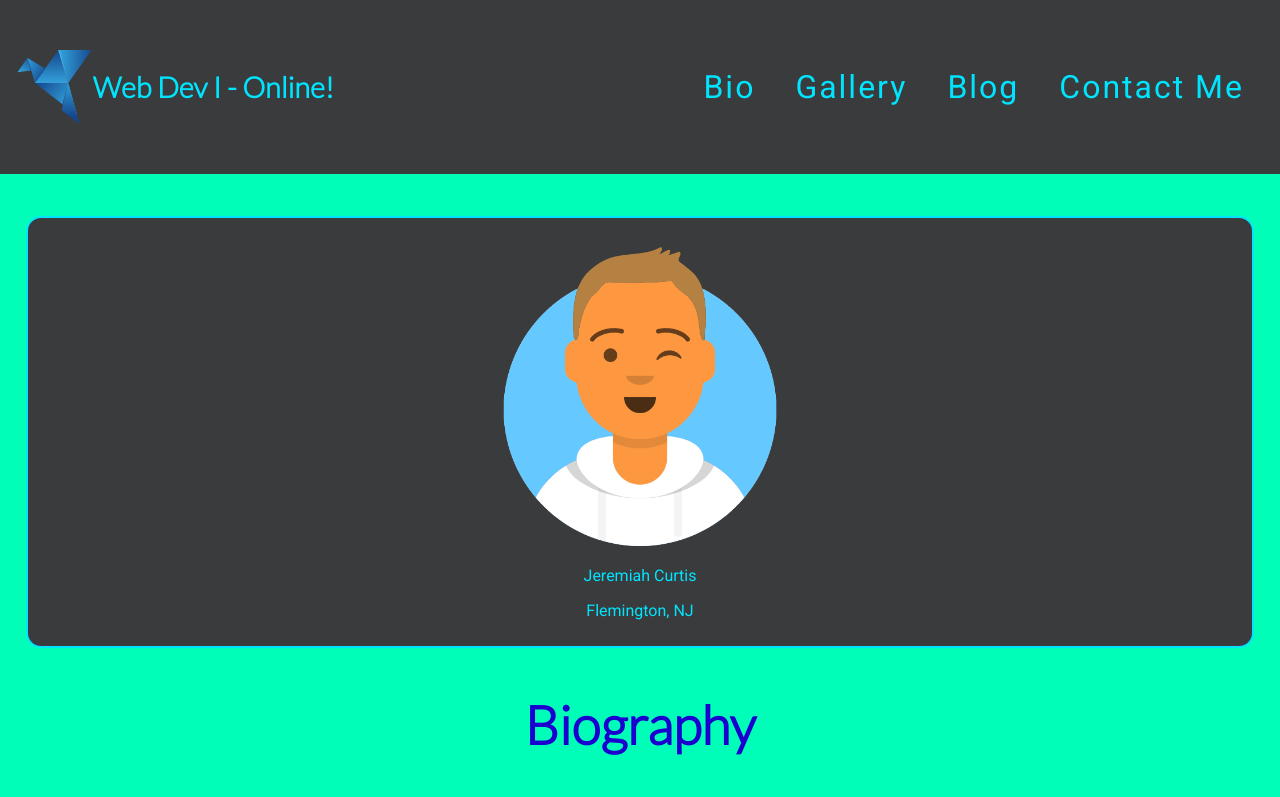
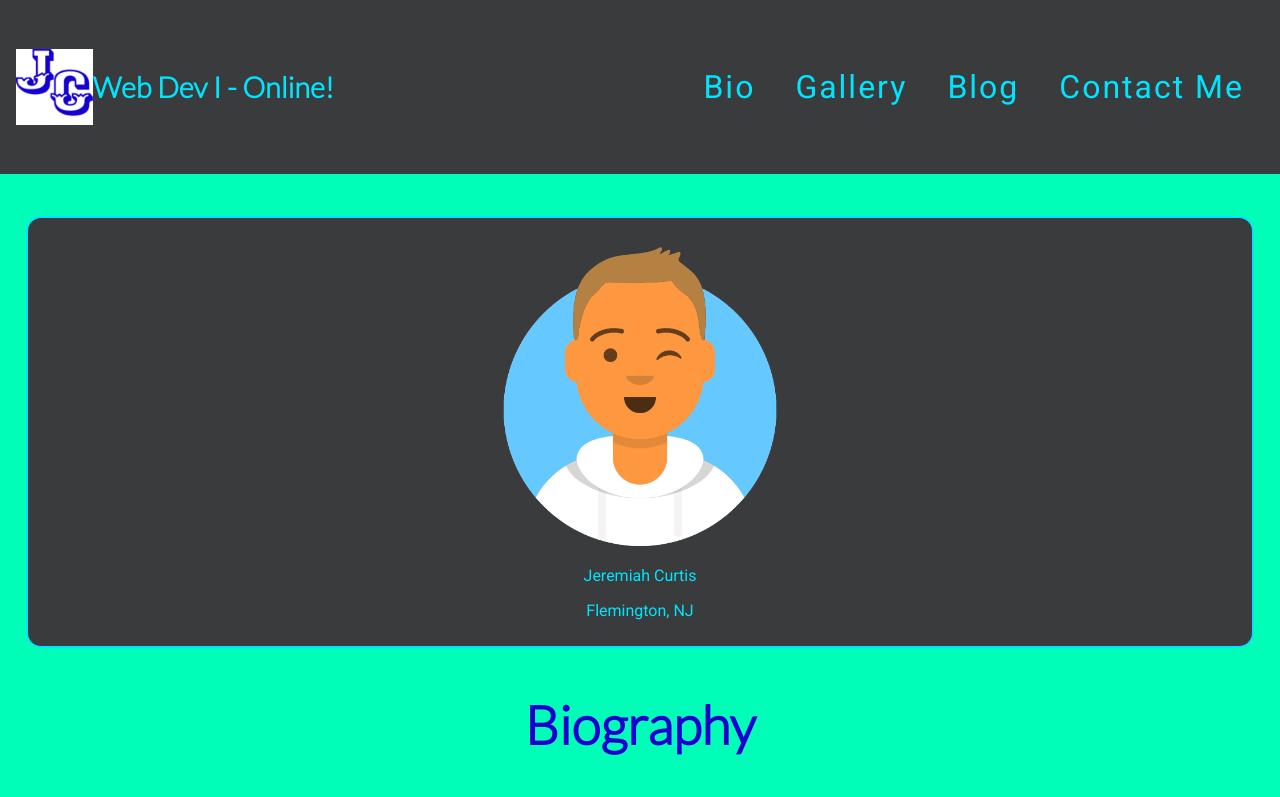
Before and after one commit to RVCC-IDMX/about-me-JeremiahC0510, a plain HTML site: page index.html in a window 1280 px wide. Shown: the top 797 px of the page. Drawn offline with Linux system fonts and the light colour scheme.

Commit message:
Added Personal Logo

```diff
--- a/index.html
+++ b/index.html
@@ -10,6 +10,8 @@
     <link rel="preconnect" href="https://fonts.gstatic.com" crossorigin>
     <link href="https://fonts.googleapis.com/css2?family=Lato:wght@300&family=Roboto&display=swap" rel="stylesheet">
 
+    <link rel="icon" type="image/png" sizes="96x96" href="favicon-96x96.png">
+
     <link href="css/style.css" rel= "stylesheet">
     <link href="css/nav.css" rel= "stylesheet">
 
@@ -19,7 +21,7 @@
     <header>
 
         <nav class= "navbar">
-            <div class= "logo"><img src="img/logo-96X96.svg" alt="Blue origami logo">
+            <div class= "logo"><img src= "img/android-icon-96x96.png" alt="My initials as logo">
 
                 <h1>Web Dev I - Online!</h1>
             </div>
```
Also changed, not shown: img/android-icon-96x96.png (added).
